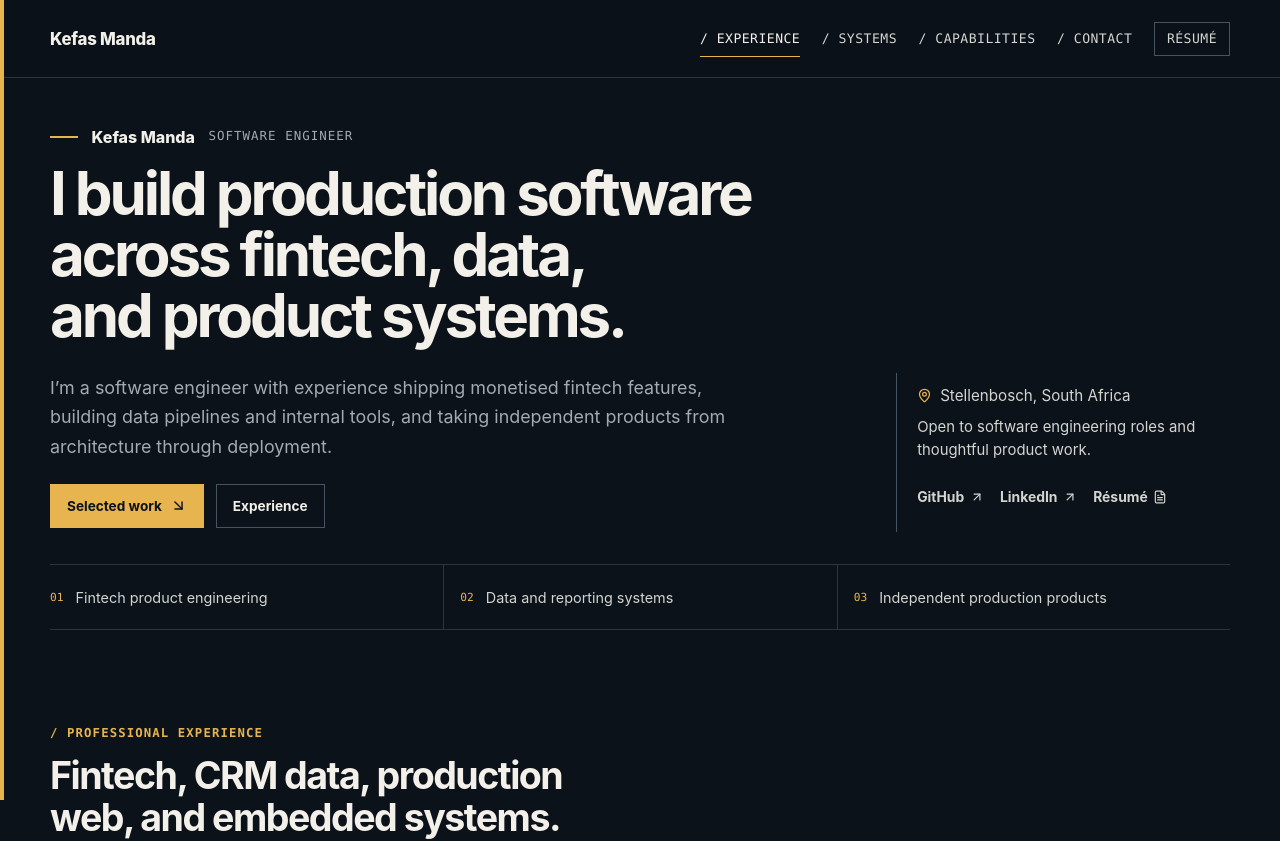
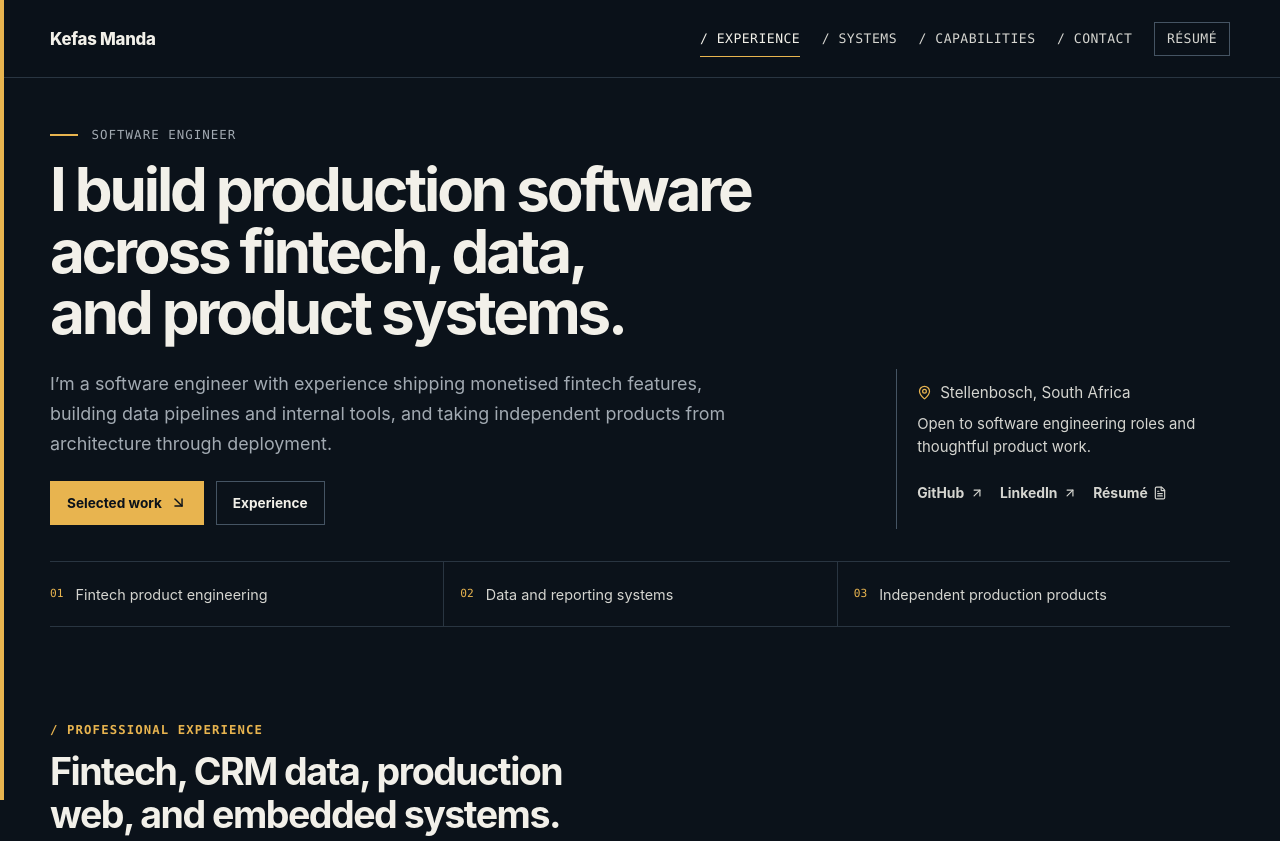
Before and after one commit to RA1NM4KER/portfolio, a Next.js app: page / in a window 1280 px wide. Shown: the top 841 px of the page. Built offline with nearby package versions, Linux system fonts and the light colour scheme.

Commit message:
Simplify hero identity

```diff
--- a/components/sections/hero-section.tsx
+++ b/components/sections/hero-section.tsx
@@ -13,7 +13,6 @@ export function HeroSection() {
   return (
     <section className={styles.hero} aria-labelledby="hero-title">
       <div className={styles.heroIdentity}>
-        <p className={styles.heroName}>{hero.name}</p>
         <p className={styles.eyebrow}>Software engineer</p>
       </div>
 
--- a/components/sections/home-sections.module.css
+++ b/components/sections/home-sections.module.css
@@ -26,12 +26,6 @@
   width: 1.75rem;
   height: 2px;
   background: var(--accent);
-}
-
-.heroName {
-  margin: 0;
-  color: var(--text);
-  font-weight: 800;
 }
 
 .heroIdentity .eyebrow {
--- a/data/portfolio.ts
+++ b/data/portfolio.ts
@@ -9,7 +9,6 @@ import type {
 } from "@/types/portfolio";
 
 export const hero: HeroContent = {
-  name: "Kefas Manda",
   title:
     "I build production software across fintech, data, and product systems.",
   intro:
--- a/types/portfolio.ts
+++ b/types/portfolio.ts
@@ -4,7 +4,6 @@ export type LinkItem = {
 };
 
 export type HeroContent = {
-  name: string;
   title: string;
   intro: string;
   location: string;
```
